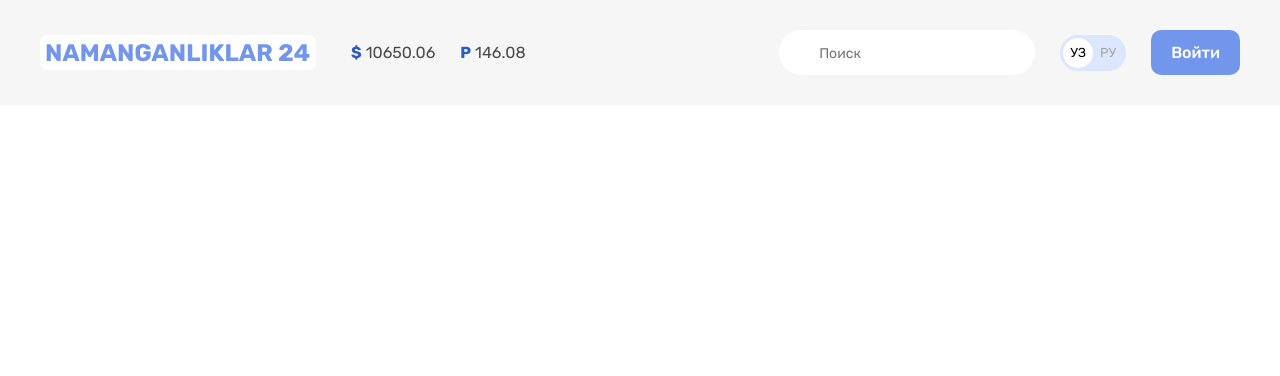
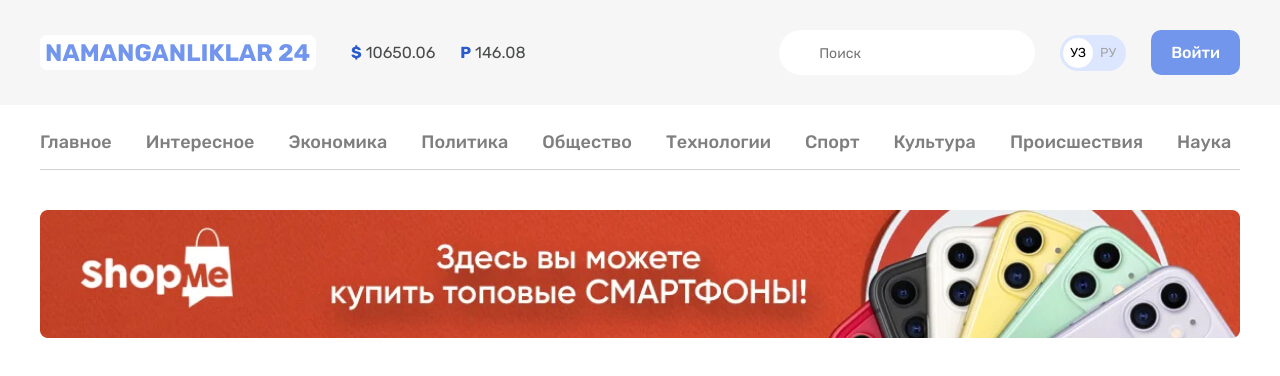
Before and after one commit to frontendtester/mjb-n24, a plain HTML site: page index.html in a window 1280 px wide. Drawn offline with Linux system fonts and the light colour scheme.

Commit message:
Add sitenav and site-header banner

```diff
--- a/css/styles.css
+++ b/css/styles.css
@@ -77,6 +77,7 @@
 .site-header-top {
   padding-top: 30px;
   padding-bottom: 30px;
+  margin-bottom: 10px;
   background-color: #f6f6f6;
 }
 
@@ -163,7 +164,51 @@
   color: #000;
 }
 
-.button {
+
+/* SITENAV */
+.sitenav {
+  padding-top: 12px;
+  padding-bottom: 12px;
+  border-bottom: 1px solid #d1d1d1;
+  margin-bottom: 40px;
+  font-size: 18px;
+  font-weight: 500;
+  line-height: normal;
 }
-.button-primary {
+
+.sitenav-list {
+  display: flex;
+  flex-wrap: wrap;
+  align-items: center;
+  padding: 0;
+  margin: 0;
+  list-style: none;
 }
+
+.sitenav-item {
+  margin-top: 4px;
+  margin-bottom: 4px;
+}
+
+.sitenav-item:not(:last-child) {
+  margin-right: 34px;
+}
+
+.sitenav-link {
+  display: block;
+  color: #7f7f7f;
+  text-decoration: none;
+}
+
+.sitenav-link:hover {
+  color: #7296ec;
+}
+
+.sitenav-link:active {
+  opacity: 0.6;
+}
+
+/* SITE-HEADER-BANNER */
+.site-header-banner-link {
+  display: flex;
+}
--- a/index.html
+++ b/index.html
@@ -55,6 +55,31 @@
         <a class="button button-primary" href="#">Войти</a>
       </div>
     </div>
+
+    <div class="container">
+      <!-- SITENAV -->
+      <nav class="sitenav">
+        <ul class="sitenav-list">
+          <li class="sitenav-item"><a class="sitenav-link" href="#">Главное</a></li>
+          <li class="sitenav-item"><a class="sitenav-link" href="#">Интересное</a></li>
+          <li class="sitenav-item"><a class="sitenav-link" href="#">Экономика</a></li>
+          <li class="sitenav-item"><a class="sitenav-link" href="#">Политика</a></li>
+          <li class="sitenav-item"><a class="sitenav-link" href="#">Общество</a></li>
+          <li class="sitenav-item"><a class="sitenav-link" href="#">Технологии</a></li>
+          <li class="sitenav-item"><a class="sitenav-link" href="#">Спорт</a></li>
+          <li class="sitenav-item"><a class="sitenav-link" href="#">Культура</a></li>
+          <li class="sitenav-item"><a class="sitenav-link" href="#">Происшествия</a></li>
+          <li class="sitenav-item"><a class="sitenav-link" href="#">Наука</a></li>
+        </ul>
+      </nav>
+
+      <!-- SITE-HEADER-BANNER -->
+      <aside class="site-header-banner">
+        <a class="site-header-banner-link" href="https://olcha.uz" target="_blank">
+          <img class="site-header-banner-img" src="img/shopme-banner.jpg" alt="ShopMe banner" width="1200" height="128" srcset="img/shopme-banner.jpg 1x, img/shopme-banner@2x.jpg 2x">
+        </a>
+      </aside>
+    </div>
   </header>
 
 
```
Also changed, not shown: img/shopme-banner.jpg (added), img/shopme-banner@2x.jpg (added).
